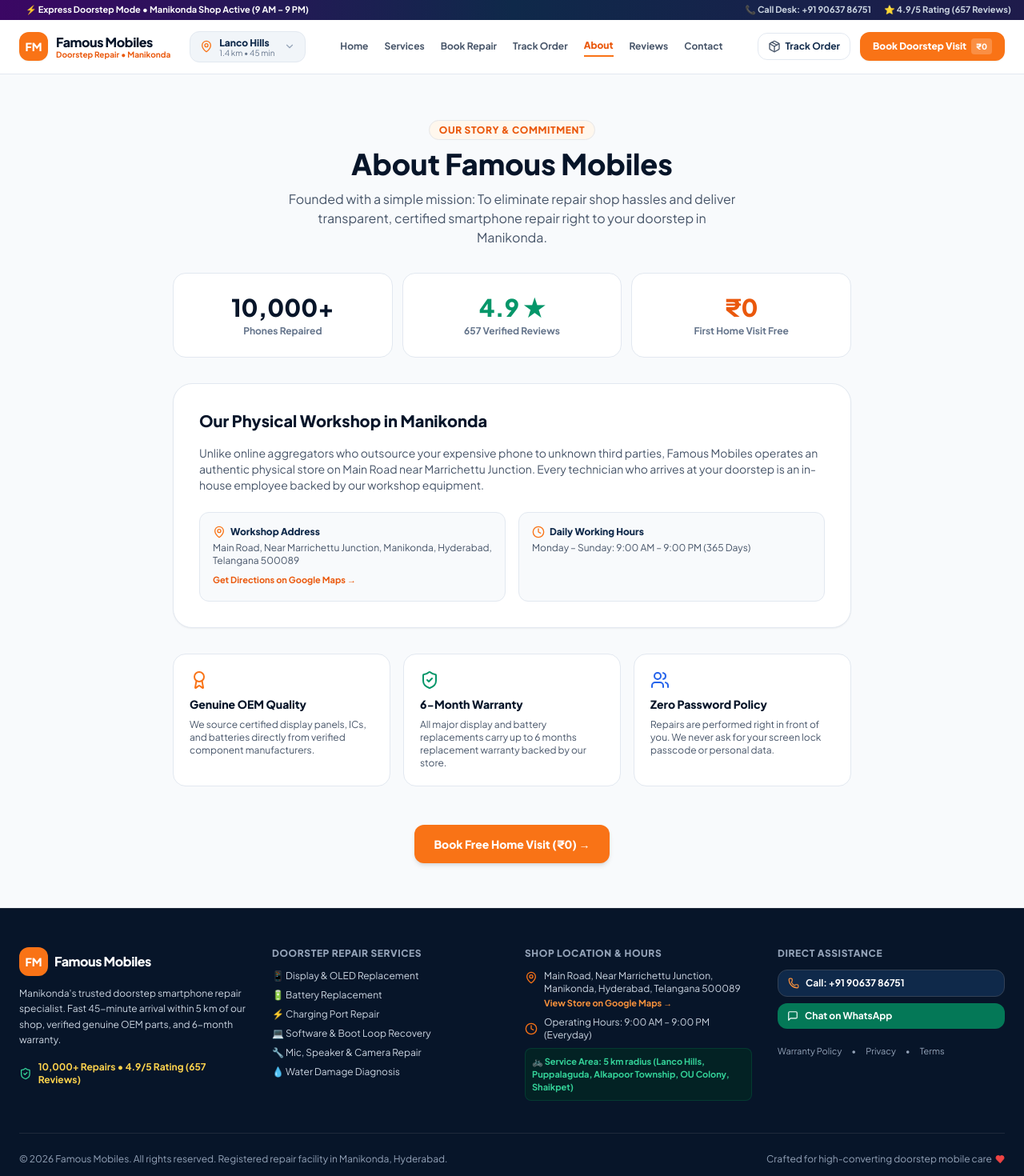
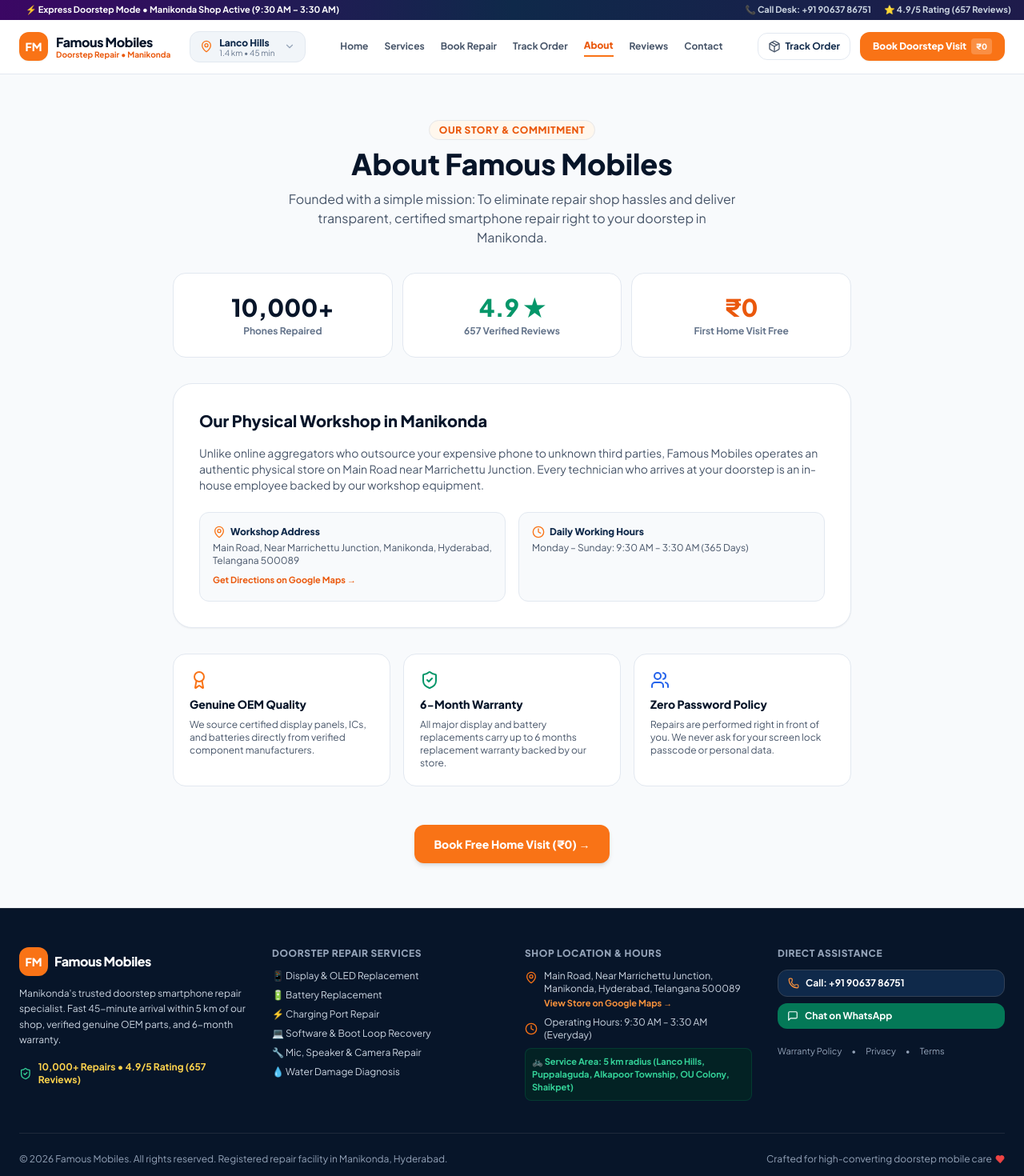
Before and after one commit to mubbumuzzi/CUSTFM, a Next.js app in the folder frontend/: page /about in a window 1280 px wide. Shown: the top 1470 px of the page at 80% size. Built offline with nearby package versions, Linux system fonts and the light colour scheme.

Commit message:
feat: update operating hours to 9:30 AM – 3:30 AM across all pages, schema.org JSON-LD, footer, and backend config

```diff
--- a/frontend/src/app/about/page.tsx
+++ b/frontend/src/app/about/page.tsx
@@ -74,7 +74,7 @@ export default function AboutPage() {
               <span>Daily Working Hours</span>
             </div>
             <p className="text-xs text-slate-600">
-              Monday – Sunday: 9:00 AM – 9:00 PM (365 Days)
+              Monday – Sunday: 9:30 AM – 3:30 AM (365 Days)
             </p>
           </div>
         </div>
--- a/frontend/src/app/contact/page.tsx
+++ b/frontend/src/app/contact/page.tsx
@@ -56,7 +56,7 @@ export default function ContactPage() {
           </div>
           <h2 className="text-base font-black text-navy-950">Operating Hours</h2>
           <p className="text-xs sm:text-sm text-slate-600 leading-relaxed">
-            Monday through Sunday: <strong className="text-navy-950">9:00 AM – 9:00 PM</strong>
+            Monday through Sunday: <strong className="text-navy-950">9:30 AM – 3:30 AM</strong>
           </p>
           <div className="text-[11px] font-bold text-emerald-700 bg-emerald-50 px-2.5 py-1 rounded-lg border border-emerald-200 inline-block">
             ⚡ Doorstep Dispatches Active Daily
--- a/frontend/src/app/layout.tsx
+++ b/frontend/src/app/layout.tsx
@@ -79,8 +79,8 @@ export default function RootLayout({
       {
         "@type": "OpeningHoursSpecification",
         "dayOfWeek": ["Monday", "Tuesday", "Wednesday", "Thursday", "Friday", "Saturday", "Sunday"],
-        "opens": "09:00",
-        "closes": "21:00"
+        "opens": "09:30",
+        "closes": "03:30"
       }
     ],
     "aggregateRating": {
--- a/frontend/src/app/page.tsx
+++ b/frontend/src/app/page.tsx
@@ -355,7 +355,7 @@ export default function HomePage() {
             </div>
             <h3 className="text-base font-extrabold text-navy-950">Physical Manikonda Hub</h3>
             <p className="text-xs text-slate-600 leading-relaxed">
-              Located on Main Road near Marrichettu Junction. Open daily from 9:00 AM to 9:00 PM for walk-ins, phone consultations, and warranty claims.
+              Located on Main Road near Marrichettu Junction. Open daily from 9:30 AM to 3:30 AM for walk-ins, phone consultations, and warranty claims.
             </p>
             <a
               href="https://share.google/U0L5BeQxKW1dBHUbJ"
--- a/frontend/src/components/Footer.tsx
+++ b/frontend/src/components/Footer.tsx
@@ -85,7 +85,7 @@ export default function Footer() {
               </div>
               <div className="flex items-center gap-2">
                 <Clock className="w-4 h-4 text-accent-500 shrink-0" />
-                <span>Operating Hours: 9:00 AM – 9:00 PM (Everyday)</span>
+                <span>Operating Hours: 9:30 AM – 3:30 AM (Everyday)</span>
               </div>
               <div className="text-[11px] text-emerald-400 font-bold bg-emerald-950/60 p-2 rounded-lg border border-emerald-800/40">
                 🚲 Service Area: 5 km radius (Lanco Hills, Puppalaguda, Alkapoor Township, OU Colony, Shaikpet)
--- a/frontend/src/components/Header.tsx
+++ b/frontend/src/components/Header.tsx
@@ -40,7 +40,7 @@ export default function Header({ onSearch }: HeaderProps) {
         <div className="bg-gradient-to-r from-purple-950 via-navy-900 to-indigo-950 text-white text-[11px] font-bold py-1 px-4 flex items-center justify-between">
           <div className="flex items-center gap-2 mx-auto sm:mx-0">
             <span className="w-2 h-2 rounded-full bg-accent-500 animate-ping"></span>
-            <span>⚡ Express Doorstep Mode • Manikonda Shop Active (9 AM – 9 PM)</span>
+            <span>⚡ Express Doorstep Mode • Manikonda Shop Active (9:30 AM – 3:30 AM)</span>
           </div>
           <div className="hidden sm:flex items-center gap-4 text-[11px] text-slate-300">
             <span>📞 Call Desk: +91 90637 86751</span>
```
Also changed, not shown: 1 other file (tests, documents, lock files or other folders).
